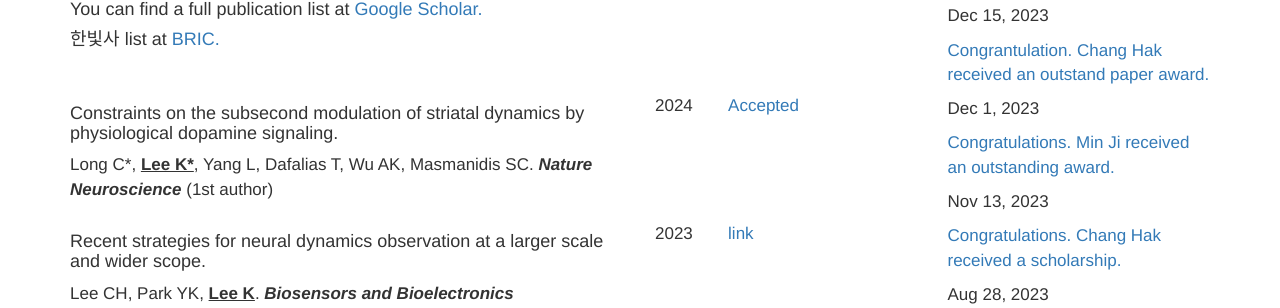
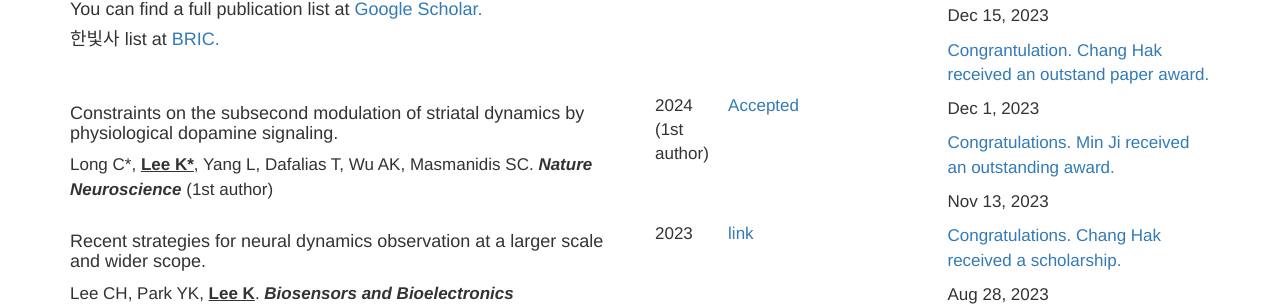
Before and after one commit to kleelab/kleelab.github.io, a Jekyll site: the page built from publications.html, in a window 1280 px wide and 900 px high. Shown: the part 156-464 px from the top of the window. Built offline with Jekyll 4.4.1, drawn with Linux system fonts in a browser that asks for light colours; nearby versions of some CDN libraries; a style sheet for code colours, icons or effects is not loaded.

Commit message:
Update publications.yml

```diff
--- a/_data/publications.yml
+++ b/_data/publications.yml
@@ -5,7 +5,7 @@
   author: >
     Long C*, <b><u>Lee K*</u></b>, Yang L, Dafalias T, Wu AK, Masmanidis SC. <b><I>Nature Neuroscience</I></b> (1st author)
   image:
-  year: 2024
+  year: 2024    (1st author)
   repo:
     name: Accepted
     url:
```
